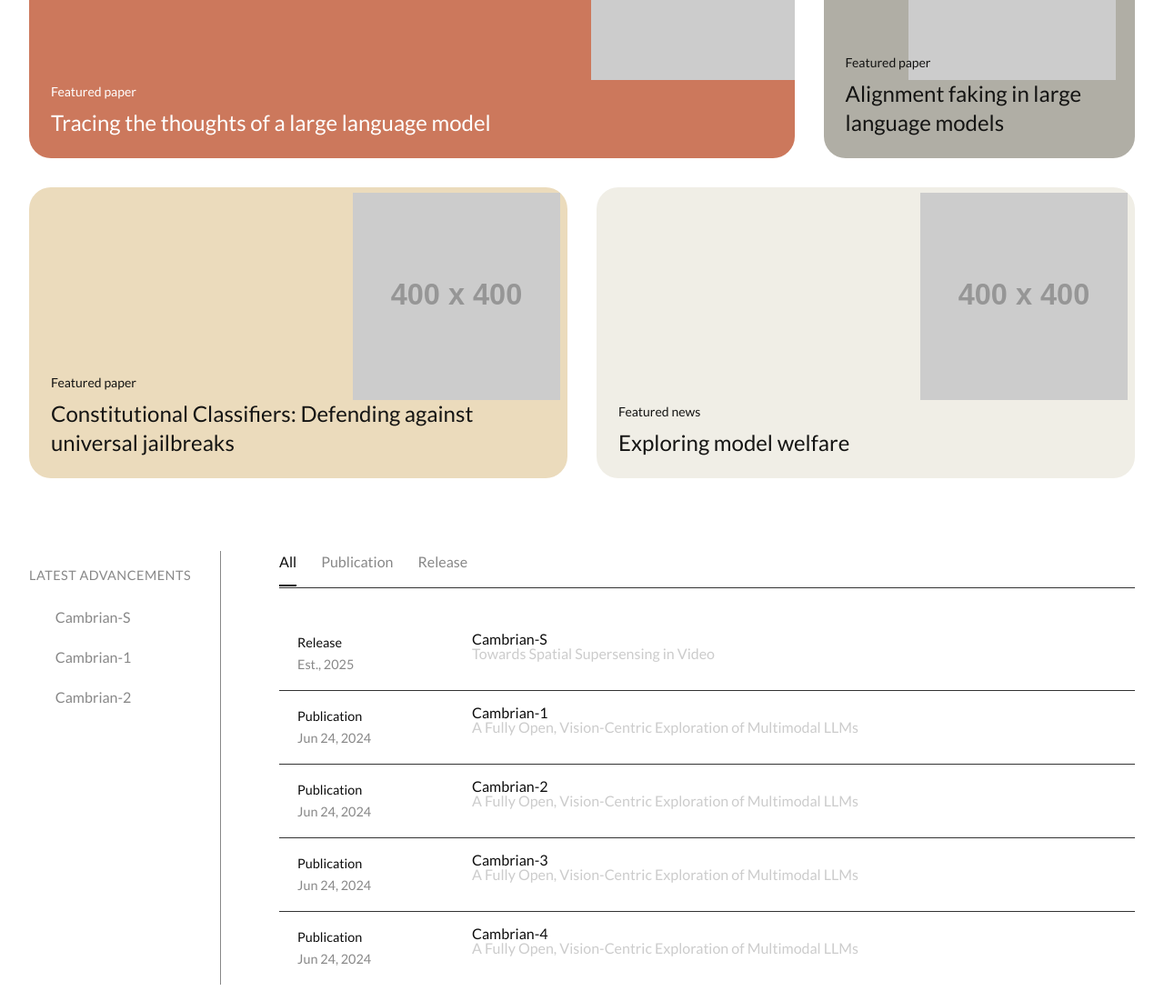
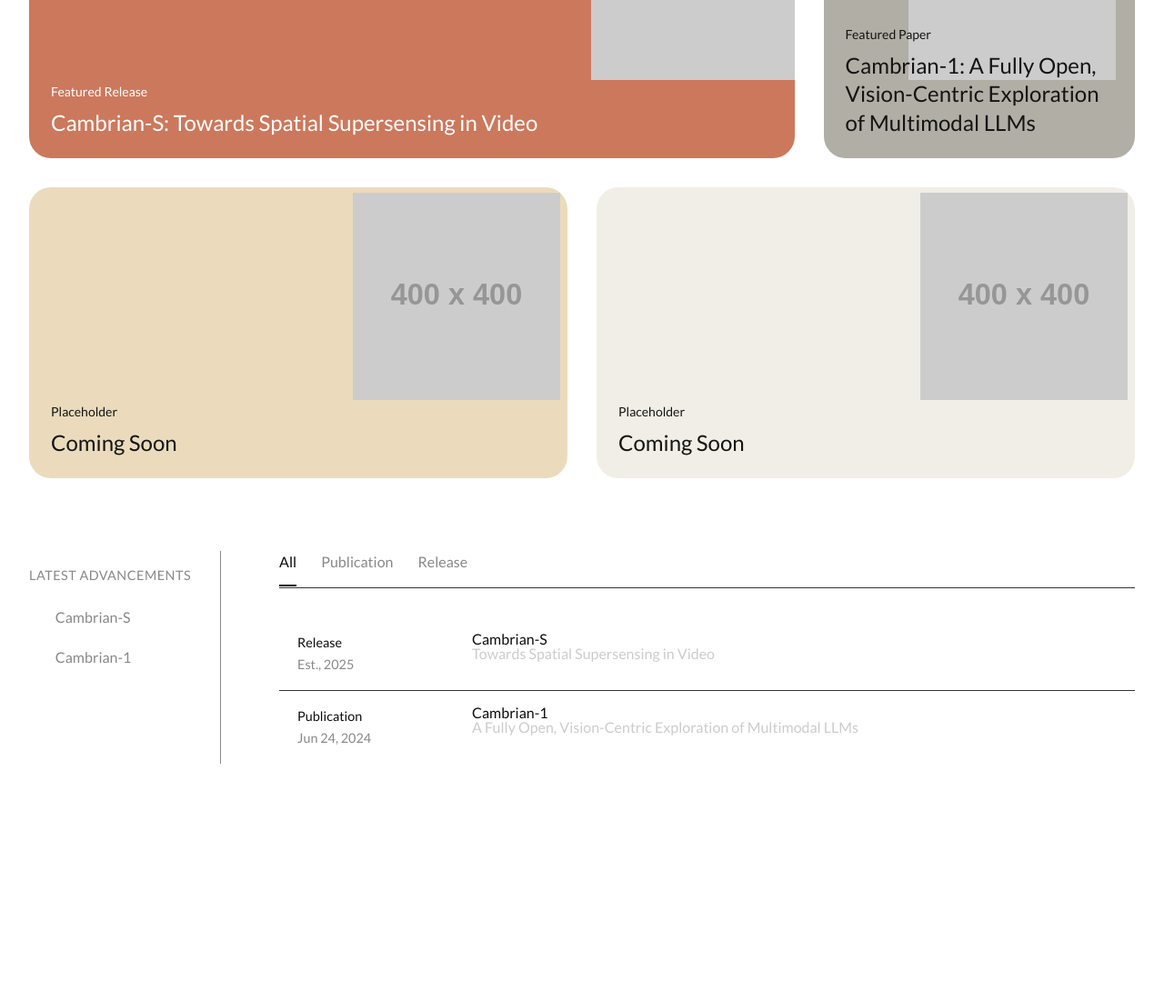
Before and after one commit to cambrian-mllm/cambrian-mllm.github.io, a plain HTML site: page index.html in a window 1280 px wide. Shown: the part 465-1566 px from the top of the page at 91% size. After the commit the page ends 1337 px from the top, so only its background shows below. Drawn offline with nearby package versions, Linux system fonts and the light colour scheme; placeholder pictures from the web are drawn by us; a web font is replaced by a local one.

Commit message:
update links

```diff
--- a/index.html
+++ b/index.html
@@ -25,32 +25,32 @@
         <!-- Featured Banners Section -->
         <section class="featured-banners">
             <div class="grid grid-cols-1 md:grid-cols-10 gap-8">
-                <a href="#" class="featured-card md:col-span-7" style="background-color: var(--color-book-cloth);">
-                    <img src="https://placehold.co/400x400/cc785c/faf9f5?text=A" alt="Abstract representation of thoughts">
+                <a href="https://vision-x-nyu.github.io/cambrian-s.github.io/" target="_blank" class="featured-card md:col-span-7" style="background-color: var(--color-book-cloth);">
+                    <img src="https://placehold.co/400x400/cc785c/faf9f5?text=S" alt="Cambrian-S">
                     <div class="text-container">
-                        <div class="category-label" style="color: white;">Featured paper</div>
-                        <h3 style="color: white;">Tracing the thoughts of a large language model</h3>
+                        <div class="category-label" style="color: white;">Featured Release</div>
+                        <h3 style="color: white;">Cambrian-S: Towards Spatial Supersensing in Video</h3>
                     </div>
                 </a>
-                <a href="#" class="featured-card md:col-span-3" style="background-color: var(--color-cloud-medium);">
-                    <img src="https://placehold.co/400x400/b0aea5/faf9f5?text=B" alt="Abstract representation of alignment">
+                <a href="https://cambrian-mllm.github.io/" target="_blank" class="featured-card md:col-span-3" style="background-color: var(--color-cloud-medium);">
+                    <img src="https://placehold.co/400x400/b0aea5/faf9f5?text=1" alt="Cambrian-1">
                     <div class="text-container">
-                        <div class="category-label">Featured paper</div>
-                        <h3>Alignment faking in large language models</h3>
+                        <div class="category-label">Featured Paper</div>
+                        <h3>Cambrian-1: A Fully Open, Vision-Centric Exploration of Multimodal LLMs</h3>
                     </div>
                 </a>
-                <a href="https://www.anthropic.com/news/constitutional-classifiers" class="featured-card md:col-span-5" style="background-color: var(--color-manilla);">
-                    <img src="https://placehold.co/400x400/ebdbbc/141413?text=C" alt="Constitutional Classifiers">
+                <a href="#" class="featured-card md:col-span-5" style="background-color: var(--color-manilla);">
+                    <img src="https://placehold.co/400x400/ebdbbc/141413?text=Coming+Soon" alt="Placeholder">
                     <div class="text-container">
-                        <div class="category-label">Featured paper</div>
-                        <h3>Constitutional Classifiers: Defending against universal jailbreaks</h3>
+                        <div class="category-label">Placeholder</div>
+                        <h3>Coming Soon</h3>
                     </div>
                 </a>
-                <a href="https://www.anthropic.com/research/exploring-model-welfare" class="featured-card md:col-span-5" style="background-color: var(--color-ivory-medium);">
-                    <img src="https://placehold.co/400x400/f0eee6/141413?text=D" alt="Exploring model welfare">
+                <a href="#" class="featured-card md:col-span-5" style="background-color: var(--color-ivory-medium);">
+                    <img src="https://placehold.co/400x400/f0eee6/141413?text=Coming+Soon" alt="Placeholder">
                     <div class="text-container">
-                        <div class="category-label">Featured news</div>
-                        <h3>Exploring model welfare</h3>
+                        <div class="category-label">Placeholder</div>
+                        <h3>Coming Soon</h3>
                     </div>
                 </a>
             </div>
@@ -62,7 +62,6 @@
                 <div class="sub-links">
                     <a href="#cambrians">Cambrian-S</a>
                     <a href="#cambrian1">Cambrian-1</a>
-                    <a href="#cambrian2">Cambrian-2</a>
                 </div>
             </aside>
 
@@ -79,7 +78,7 @@
                 <div class="article-list">
 
                     <article id="cambrians" data-category="release">
-                        <a href="#">
+                        <a href="https://vision-x-nyu.github.io/cambrian-s.github.io/" target="_blank">
                             <div class="article-meta-left">
                                 <span class="article-category">Release</span>
                                 <span class="article-date">Est., 2025</span>
@@ -92,7 +91,7 @@
                     </article>
 
                     <article id="cambrian1" data-category="publication">
-                        <a href="#">
+                        <a href="https://cambrian-mllm.github.io/" target="_blank">
                             <div class="article-meta-left">
                                 <span class="article-category">Publication</span>
                                 <span class="article-date">Jun 24, 2024</span>
@@ -103,46 +102,6 @@
                             </div>
                         </a>
                     </article>
-
-                    <article id="cambrian2" data-category="publication">
-                        <a href="#">
-                            <div class="article-meta-left">
-                                <span class="article-category">Publication</span>
-                                <span class="article-date">Jun 24, 2024</span>
-                            </div>
-                            <div class="article-content-right">
-                                <h2>Cambrian-2</h2>
-                                <p>A Fully Open, Vision-Centric Exploration of Multimodal LLMs</p>
-                            </div>
-                        </a>
-                    </article>
-
-                    <article id="cambrian3" data-category="publication">
-                        <a href="#">
-                            <div class="article-meta-left">
-                                <span class="article-category">Publication</span>
-                                <span class="article-date">Jun 24, 2024</span>
-                            </div>
-                            <div class="article-content-right">
-                                <h2>Cambrian-3</h2>
-                                <p>A Fully Open, Vision-Centric Exploration of Multimodal LLMs</p>
-                            </div>
-                        </a>
-                    </article>
-
-                    <article id="cambrian4" data-category="publication">
-                        <a href="#">
-                            <div class="article-meta-left">
-                                <span class="article-category">Publication</span>
-                                <span class="article-date">Jun 24, 2024</span>
-                            </div>
-                            <div class="article-content-right">
-                                <h2>Cambrian-4</h2>
-                                <p>A Fully Open, Vision-Centric Exploration of Multimodal LLMs</p>
-                            </div>
-                        </a>
-                    </article>
-
                 </div>
             </div>
         </main>
```
